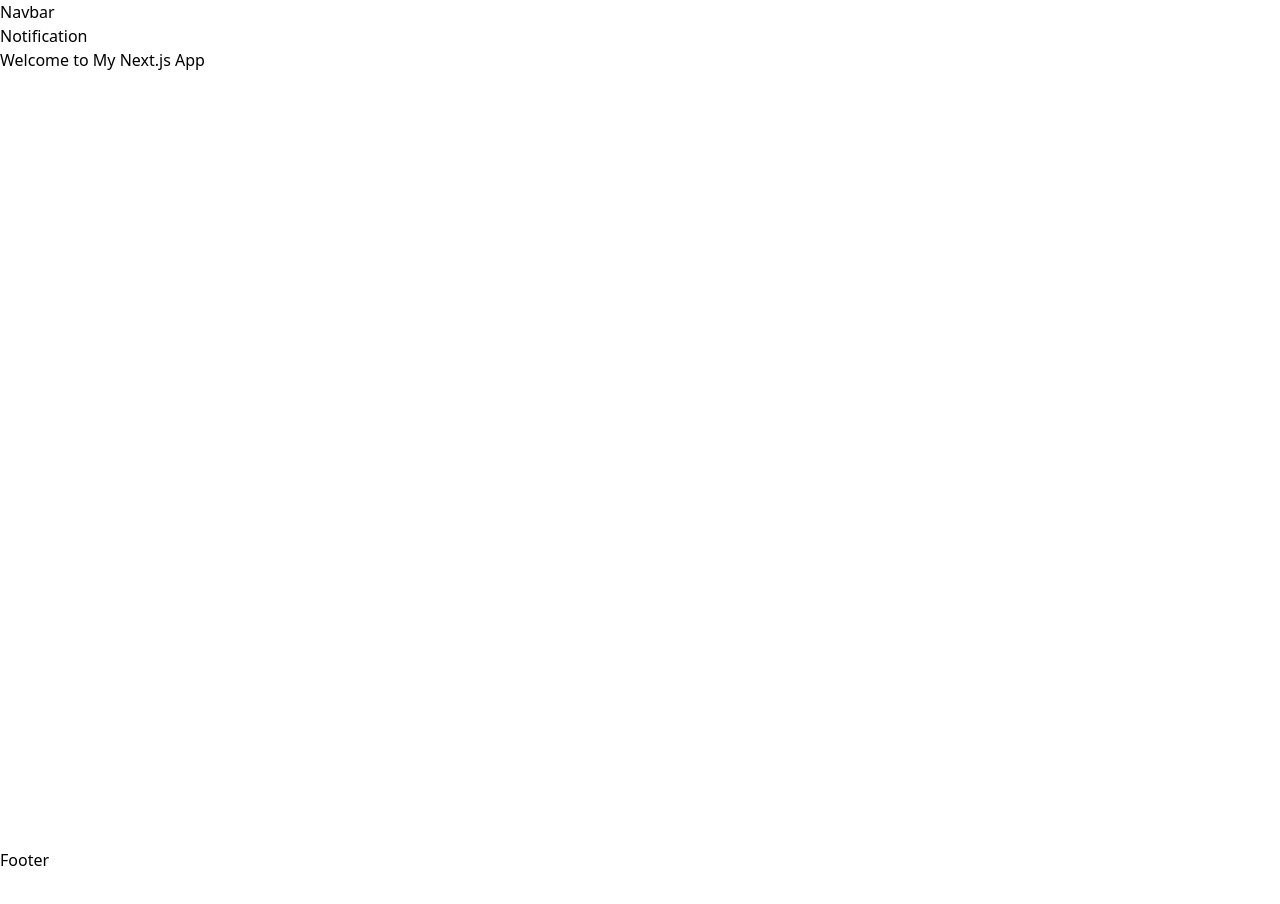
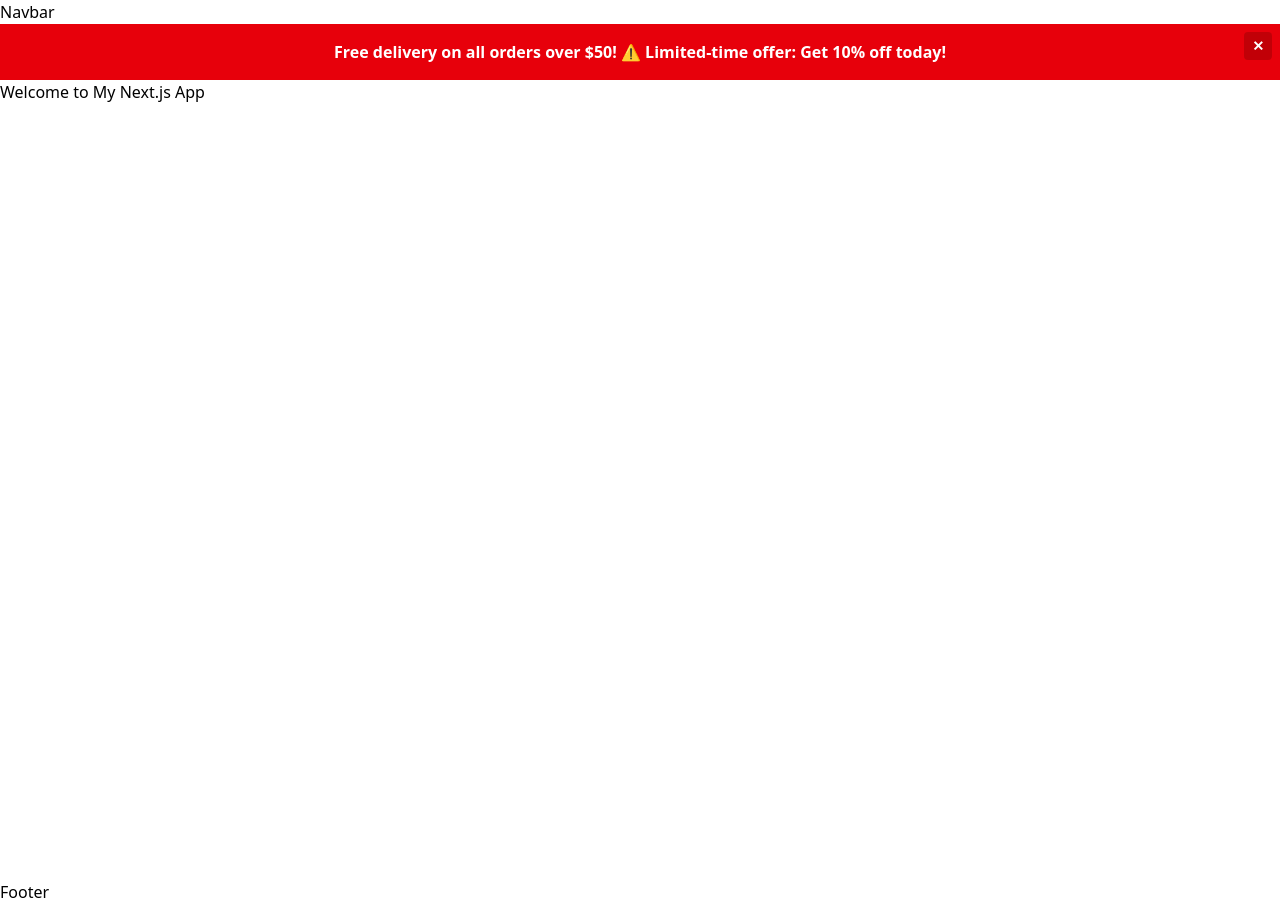
Before and after one commit to hiruranasinghe/restaurant-website-nextjs, a Next.js app: page / in a window 1280 px wide. Before the commit the page ends 872 px from the top, so only its background shows below. Built offline with nearby package versions, Linux system fonts and the light colour scheme.

Commit message:
Add Notification message

```diff
--- a/app/components/Notification.tsx
+++ b/app/components/Notification.tsx
@@ -1,7 +1,21 @@
-import React from 'react'
-
+// app/components/Notification.tsx
 export default function Notification() {
   return (
-    <div>Notification</div>
-  )
+    <div className="relative bg-red-600 text-white px-4 py-3 sm:px-6 sm:py-4">
+      {/* Dismiss button in top-right corner */}
+      <button
+        className="absolute top-2 right-2 bg-red-700 hover:bg-red-800 text-white text-sm font-semibold px-2 py-1 rounded transition-colors"
+        aria-label="Dismiss notification"
+      >
+        ✕
+      </button>
+
+      {/* Centered message */}
+      <p className="text-center font-medium text-sm sm:text-base">
+        <span className="font-semibold">
+          Free delivery on all orders over $50! ⚠️ Limited-time offer: Get 10% off today!
+        </span>
+      </p>
+    </div>
+  );
 }
```
